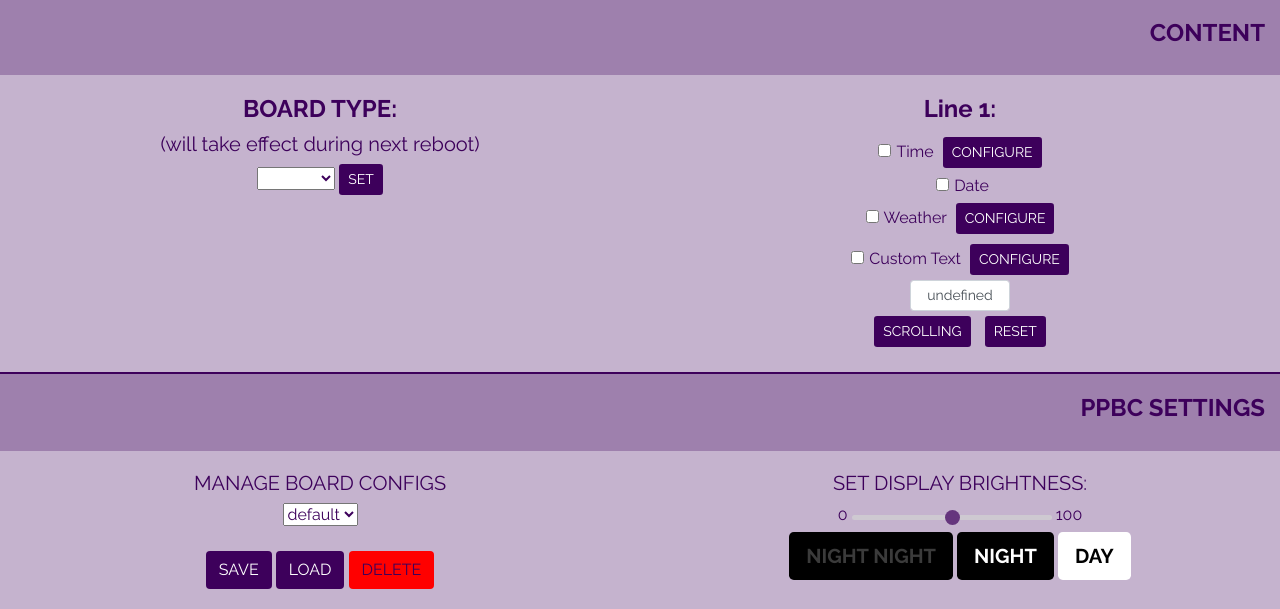
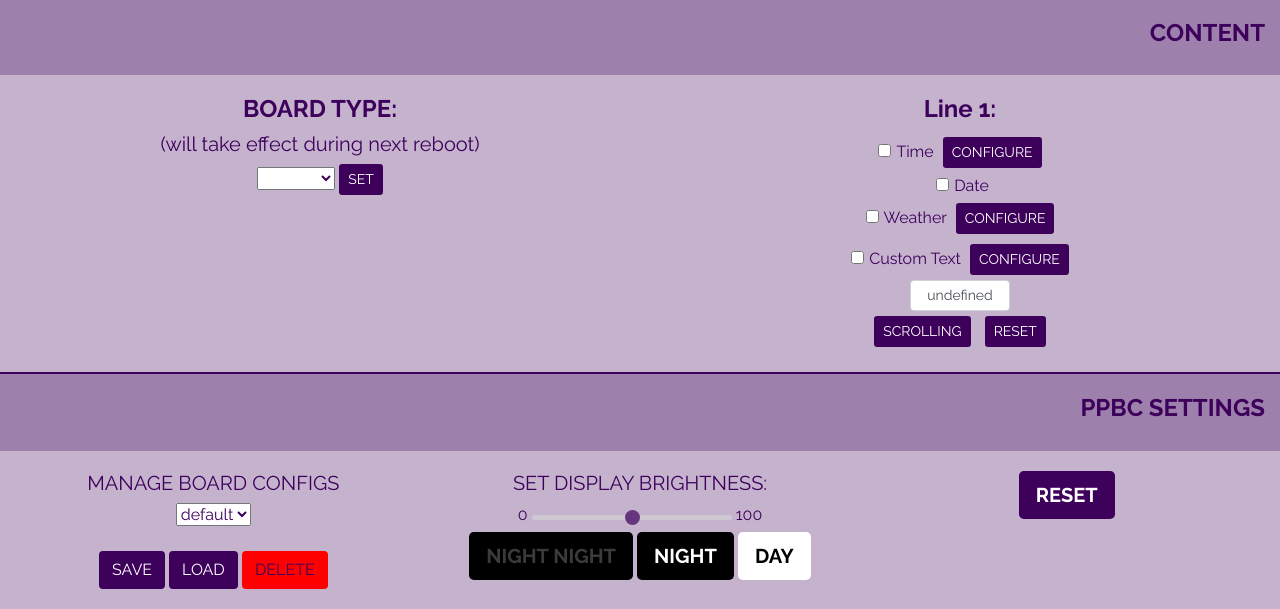
Before and after one commit to lancewilhelm/pingPongBallClock, a Flask app: page / in a window 1280 px wide. Shown: the part 1019-1628 px from the top of the page. Run offline with Flask 2, Linux system fonts and the light colour scheme; parts of the project's set-up code (start-up, migrations or seed data) failed here and were passed over; some libraries are stand-ins or nearby versions.

Commit message:
adding a reset button

```diff
--- a/code/flaskUtils.py
+++ b/code/flaskUtils.py
@@ -144,6 +144,14 @@ def updateSettings():
 
 	return ""
 
+# Flask Reset Board API
+@app.route("/api/reset", methods=['POST'])
+def reset():
+
+	PPB.textStateWipe()
+
+	return ""
+
 # Flask Board Config API
 @app.route("/api/configuration", methods=['GET','POST'])
 def updateConfiguration():
--- a/code/static/js/script.js
+++ b/code/static/js/script.js
@@ -307,6 +307,13 @@ function settings(action) {
     xhttp.send("action=" + action);
 }
 
+function reset() {
+    var xhttp = new XMLHttpRequest();
+    xhttp.open("POST", "/api/reset", true);
+    xhttp.setRequestHeader("Content-type", "application/x-www-form-urlencoded");
+    xhttp.send("");
+}
+
 function updateConfiguration(action) {
     var xhttp = new XMLHttpRequest();
 
--- a/code/templates/index.html
+++ b/code/templates/index.html
@@ -230,6 +230,10 @@
 				<button class="btn btn-lg btn-black" type="button" onclick="setBrightness('30')">NIGHT</button>
 				<button class="btn btn-lg btn-white" type="button" onclick="setBrightness('125')">DAY</button>
 			</div>
+
+			<div class="col-sm">
+				<button class="btn btn-purple btn-lg" type="button" onclick="reset()">RESET</button>
+			</div>
 		</div>
 
 	</div>
```
